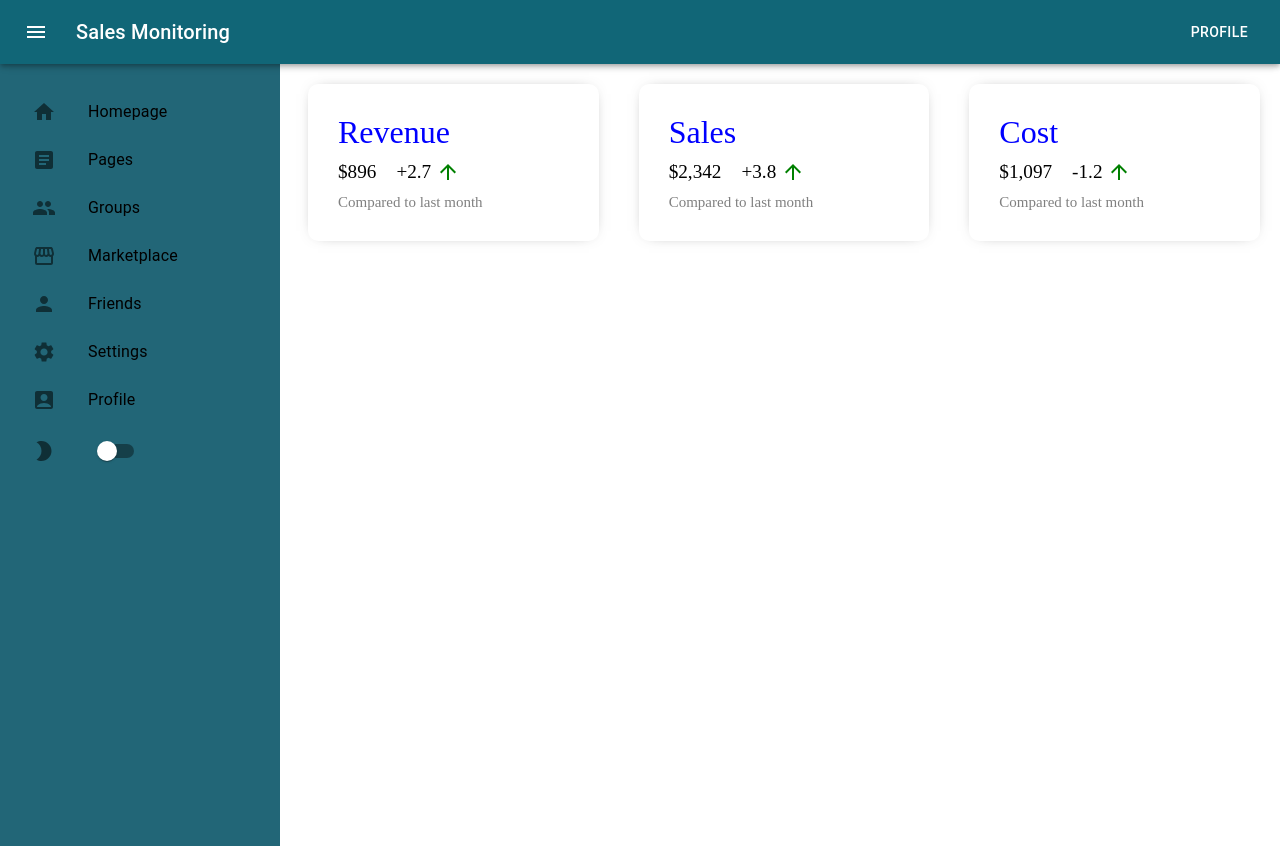
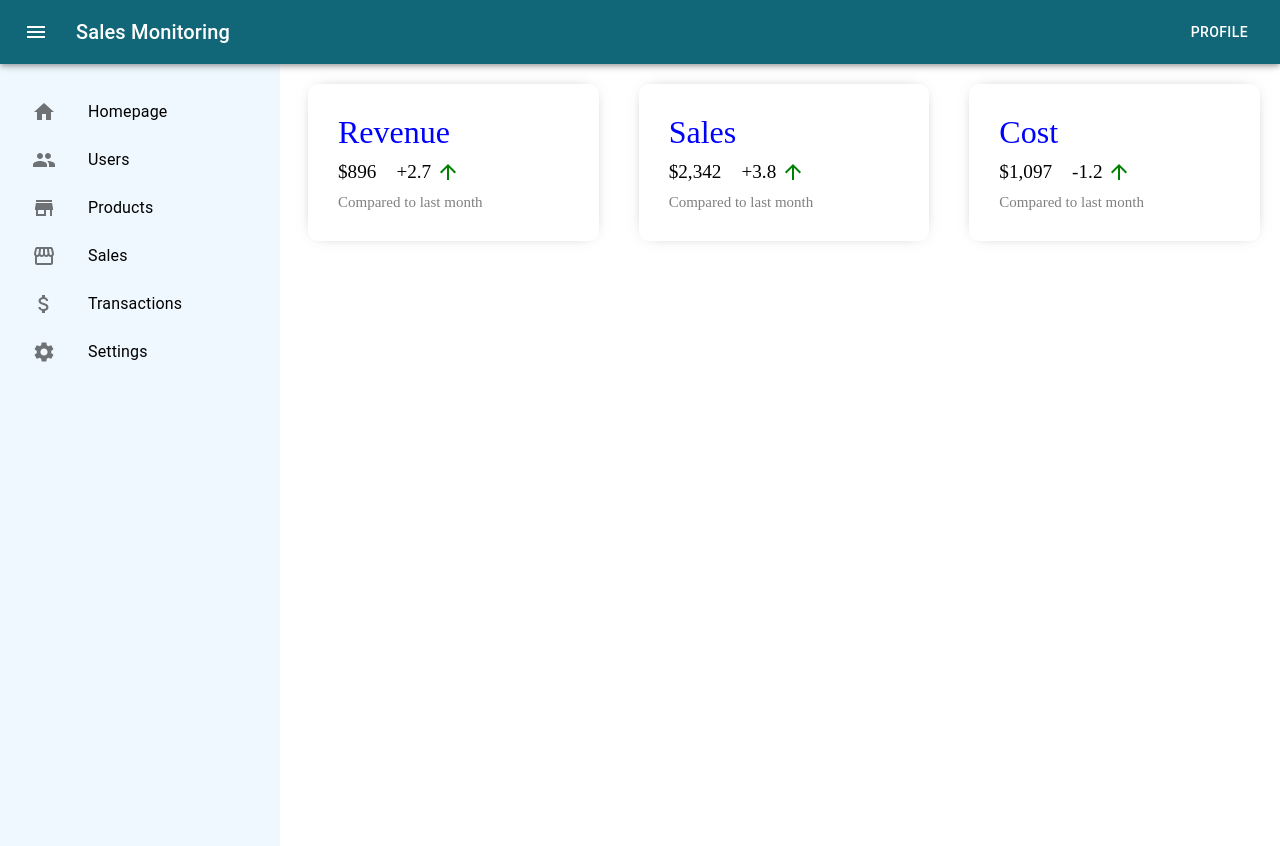
Before and after one commit to AltanSozuer/ReactSalesDashboard, a React (Create React App) app in the folder sales-dashboard/: page / in a window 1280 px wide. Built offline with nearby package versions, Linux system fonts and the light colour scheme.

Commit message:
SideBar is refactored according to ListItemComposition

```diff
--- a/sales-dashboard/src/components/common/SideBar.jsx
+++ b/sales-dashboard/src/components/common/SideBar.jsx
@@ -1,85 +1,48 @@
-import { Box,  List, ListItem, ListItemButton, ListItemIcon, ListItemText, Switch } from "@mui/material";
+import { Box,  List} from "@mui/material";
 import {
-    AccountBox,
-    Article,
     Group,
     Home,
-    ModeNight,
-    Person,
     Settings,
     Storefront,
+    AttachMoney,
+    Store
   } from "@mui/icons-material";
+import ListItemComposition from "../organisms/ListItemComposition";
+
+
 export default function SideBar(props) {
-    return (
-        <Box bgcolor="#267" flex={1} p={2} sx={{ height: "calc(100vh - 50px )" ,display: { xs: "none", sm: "block" } }}>
-          <Box position="fixed">
-            <List>
-              <ListItem disablePadding >
-                <ListItemButton component="a" href="#home" >
-                  <ListItemIcon>
-                    <Home />
-                  </ListItemIcon>
-                  <ListItemText primary="Homepage" />
-                </ListItemButton>
-              </ListItem>
-              <ListItem disablePadding>
-                <ListItemButton component="a" href="#simple-list">
-                  <ListItemIcon>
-                    <Article />
-                  </ListItemIcon>
-                  <ListItemText primary="Pages" />
-                </ListItemButton>
-              </ListItem>
-              <ListItem disablePadding>
-                <ListItemButton component="a" href="#simple-list">
-                  <ListItemIcon>
-                    <Group />
-                  </ListItemIcon>
-                  <ListItemText primary="Groups" />
-                </ListItemButton>
-              </ListItem>
-              <ListItem disablePadding>
-                <ListItemButton component="a" href="#simple-list">
-                  <ListItemIcon>
-                    <Storefront />
-                  </ListItemIcon>
-                  <ListItemText primary="Marketplace" />
-                </ListItemButton>
-              </ListItem>
-              <ListItem disablePadding>
-                <ListItemButton component="a" href="#simple-list">
-                  <ListItemIcon>
-                    <Person />
-                  </ListItemIcon>
-                  <ListItemText primary="Friends" />
-                </ListItemButton>
-              </ListItem>
-              <ListItem disablePadding>
-                <ListItemButton component="a" href="#simple-list">
-                  <ListItemIcon>
-                    <Settings />
-                  </ListItemIcon>
-                  <ListItemText primary="Settings" />
-                </ListItemButton>
-              </ListItem>
-              <ListItem disablePadding>
-                <ListItemButton component="a" href="#simple-list">
-                  <ListItemIcon>
-                    <AccountBox />
-                  </ListItemIcon>
-                  <ListItemText primary="Profile" />
-                </ListItemButton>
-              </ListItem>
-              <ListItem disablePadding>
-                <ListItemButton component="a" href="#simple-list">
-                  <ListItemIcon>
-                    <ModeNight />
-                  </ListItemIcon>
-                  <Switch />
-                </ListItemButton>
-              </ListItem>
-            </List>
-          </Box>
+  return (
+      <Box bgcolor={"aliceblue"} flex={1} p={2} sx={{ height: "calc(100vh - 50px )" ,display: { xs: "none", sm: "block" } }}>
+        <Box position="fixed">
+          <List >
+            <ListItemComposition to="/"
+                  icon= { <Home />}
+                  text="Homepage"
+                  disablePadding={true} />
+            <ListItemComposition to="/user"
+                  icon= { <Group />}
+                  text="Users"
+                  disablePadding={true} />
+            <ListItemComposition to="/product"
+                  icon= { <Store />}
+                  text="Products"
+                  disablePadding={true} />
+            <ListItemComposition to="/sales"
+                  icon= { <Storefront  />}
+                  text="Sales"
+                  disablePadding={true} />
+            <ListItemComposition to="/transaction"
+                  icon= { <AttachMoney />}
+                  text="Transactions"
+                  disablePadding={true} />
+
+            <ListItemComposition to="/settings"
+                  icon= { <Settings />}
+                  text="Settings"
+                  disablePadding={true} />
+
+          </List>
         </Box>
-    )
+      </Box>
+  )
 }
--- /dev/null
+++ b/sales-dashboard/src/styles/css/sidebar.css
@@ -0,0 +1,3 @@
+.sidebarIcon {
+    background-color: white
+}
```
